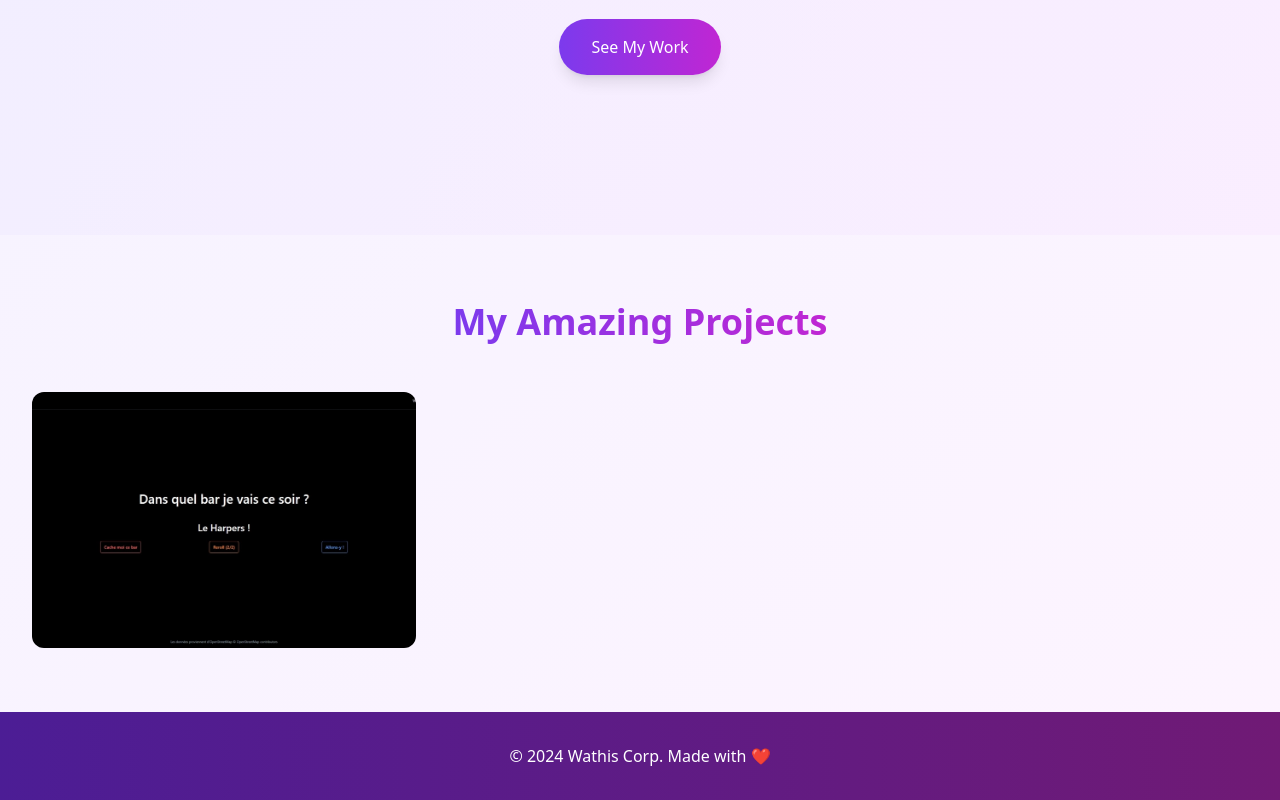
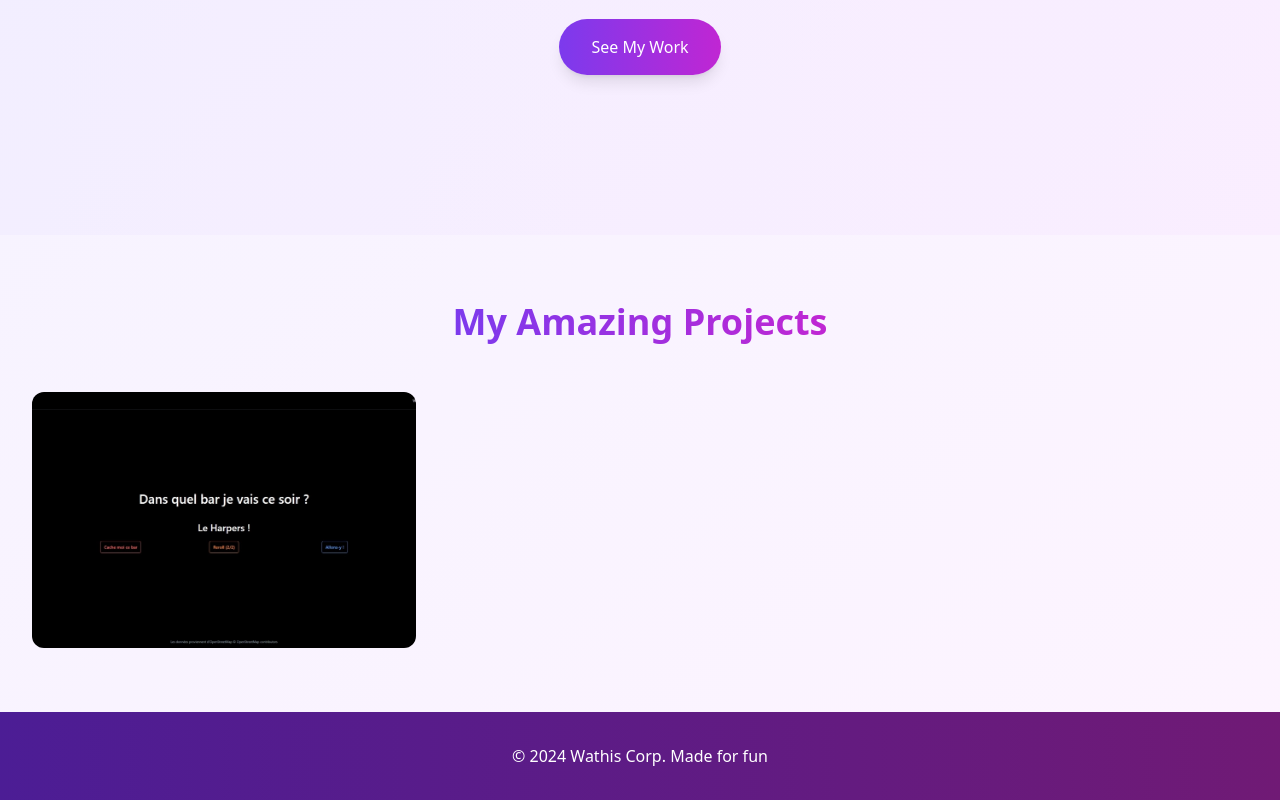
Before and after one commit to TheWathis/Wathis, a Nuxt app: page / in a window 1280 px wide. Shown: the part 341-1141 px from the top of the page. Built offline with nearby package versions, Linux system fonts and the light colour scheme.

Commit message:
feat: update text

```diff
--- a/app.vue
+++ b/app.vue
@@ -20,7 +20,7 @@ const websites = [
     {
         name: "Dans Quel Bar Je Vais Ce Soir",
         description:
-            "A web application helping Parisians find the perfect bar for their evening based on various criteria and preferences.",
+            "A web application helping you and your drinking buddy find the perfect bar for your evening.",
         image: "/images/dansquelbarjevaiscesoir.webp",
         url: "https://dansquelbarjevaiscesoir.fr",
     },
--- a/components/Footer.vue
+++ b/components/Footer.vue
@@ -1,7 +1,7 @@
 <template>
     <footer class="bg-gradient-to-r from-violet-900 to-fuchsia-900 text-white">
         <div class="max-w-7xl mx-auto py-8 px-4 sm:px-6 lg:px-8 text-center">
-            <p>&copy; 2024 Wathis Corp. Made with ❤️</p>
+            <p>&copy; 2024 Wathis Corp. Made for fun</p>
         </div>
     </footer>
 </template>
```
